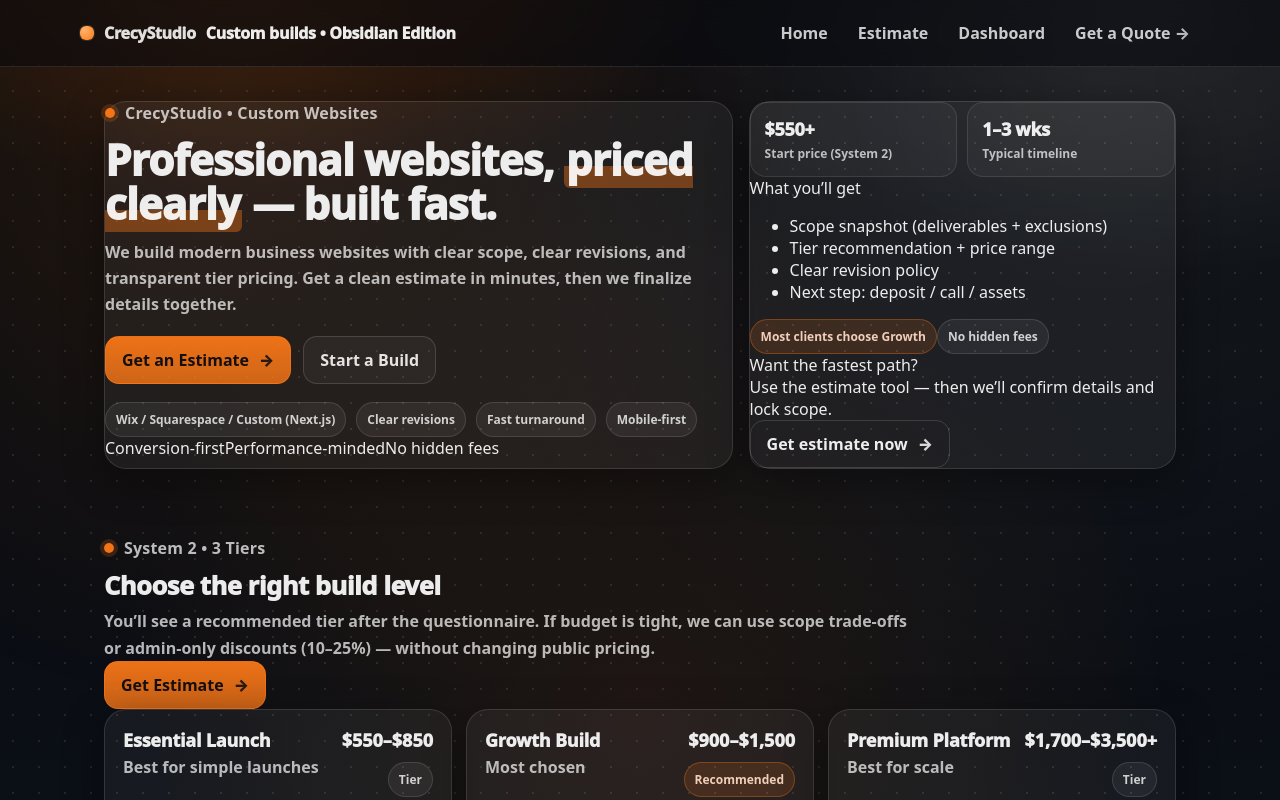
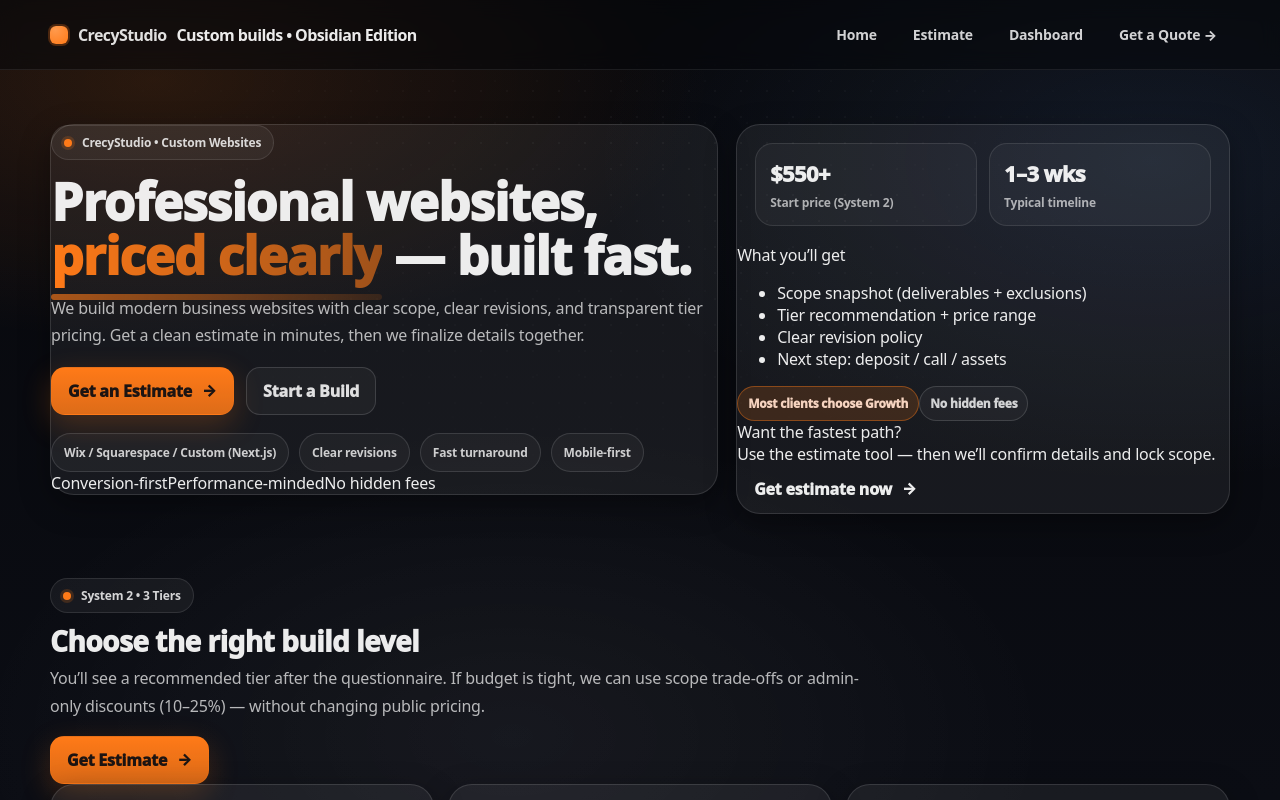
Before and after one commit to kkoly10/website-builder, a Next.js app: page / in a window 1280 px wide. Shown: the top 800 px of the page. Built offline with nearby package versions, Linux system fonts and the light colour scheme.

Commit message:
Update globals.css

```diff
--- a/app/globals.css
+++ b/app/globals.css
@@ -1,251 +1,267 @@
-/* CrecyStudio — Obsidian Orange (global) */
-/* NOTE: This file must be pure CSS. No JS/TS, no "use client". */
+/* =========================
+   CrecyStudio — Obsidian Orange (Refreshed)
+   Fixes:
+   - Containers were too tight
+   - Better typography + spacing
+   - Form readability across light/dark
+   ========================= */
 
 :root{
-  --bg: #07090d;
-  --bg2:#0b0f16;
-  --fg: rgba(255,255,255,.92);
-  --muted: rgba(255,255,255,.70);
-  --muted2: rgba(255,255,255,.56);
+  --bg: #07080c;
+  --bg2:#0b0d14;
+  --panel: rgba(255,255,255,0.06);
+  --panel2: rgba(255,255,255,0.08);
+  --stroke: rgba(255,255,255,0.12);
+  --stroke2: rgba(255,255,255,0.18);
 
-  --card: rgba(255,255,255,.05);
-  --card2: rgba(255,255,255,.07);
-  --stroke: rgba(255,255,255,.12);
+  --fg: rgba(255,255,255,0.92);
+  --muted: rgba(255,255,255,0.70);
+  --muted2: rgba(255,255,255,0.58);
 
-  --accent: #ff7a18;       /* orange */
-  --accent2:#ffb36b;       /* warm highlight */
-  --good: #38d69b;
+  --accent: #ff7a18; /* obsidian orange */
+  --accent2:#ff9a4d;
+  --accentSoft: rgba(255,122,24,0.15);
+  --accentStroke: rgba(255,122,24,0.35);
 
-  --shadow: 0 22px 70px rgba(0,0,0,.45);
-  --shadow2: 0 12px 40px rgba(0,0,0,.35);
+  --shadow: 0 16px 60px rgba(0,0,0,0.55);
+  --shadow2: 0 10px 30px rgba(0,0,0,0.35);
+
   --radius: 18px;
-  --radius2: 22px;
-  --max: 1120px;
+  --radius2: 24px;
 
-  --font: ui-sans-serif, system-ui, -apple-system, Segoe UI, Roboto, Helvetica, Arial,
-          "Apple Color Emoji","Segoe UI Emoji";
+  --max: 1180px; /* wider so text doesn't wrap too tight */
 }
 
-*{ box-sizing:border-box; }
-html,body{ height:100%; }
+*{ box-sizing: border-box; }
+html, body{ height: 100%; }
 body{
-  margin:0;
-  background: radial-gradient(900px 500px at 20% -10%, rgba(255,122,24,.18), transparent 55%),
-              radial-gradient(900px 500px at 90% 0%, rgba(255,255,255,.08), transparent 55%),
-              linear-gradient(180deg, var(--bg), var(--bg2));
+  margin: 0;
   color: var(--fg);
-  font-family: var(--font);
-  -webkit-font-smoothing: antialiased;
-  -moz-osx-font-smoothing: grayscale;
+  background:
+    radial-gradient(900px 420px at 12% 10%, rgba(255,122,24,0.14), transparent 62%),
+    radial-gradient(900px 520px at 90% 20%, rgba(120,175,255,0.10), transparent 62%),
+    radial-gradient(900px 520px at 40% 92%, rgba(255,255,255,0.05), transparent 60%),
+    linear-gradient(180deg, var(--bg), var(--bg2));
+  font-family: ui-sans-serif, system-ui, -apple-system, Segoe UI, Roboto, Helvetica, Arial, "Apple Color Emoji", "Segoe UI Emoji";
+  letter-spacing: -0.2px;
 }
 
-a{ color:inherit; text-decoration:none; }
-img{ max-width:100%; height:auto; display:block; }
-
-.container{
-  max-width: var(--max);
-  margin: 0 auto;
-  padding: 0 24px;
-}
-
-/* Background FX */
+/* Star-ish dot background */
 .bgFx{
   position: fixed;
   inset: 0;
-  z-index: -1;
   pointer-events: none;
-  opacity: .9;
-  background:
-    radial-gradient(circle at 18% 12%, rgba(255,122,24,.13), transparent 50%),
-    radial-gradient(circle at 86% 10%, rgba(255,255,255,.07), transparent 52%),
-    radial-gradient(circle at 50% 90%, rgba(255,122,24,.10), transparent 55%),
-    radial-gradient(rgba(255,255,255,.11) 1px, transparent 1px);
-  background-size:
-    auto,
-    auto,
-    auto,
-    26px 26px;
-  background-position:
-    center,
-    center,
-    center,
-    0 0;
-  filter: blur(.0px);
+  background-image:
+    radial-gradient(rgba(255,255,255,0.12) 1px, transparent 1px),
+    radial-gradient(rgba(255,255,255,0.08) 1px, transparent 1px);
+  background-size: 26px 26px, 42px 42px;
+  background-position: 0 0, 12px 18px;
+  opacity: 0.35;
+  mask-image: radial-gradient(900px 560px at 50% 20%, black, transparent 70%);
 }
 
-/* Top nav */
+a{ color: inherit; text-decoration: none; }
+
+.container{
+  width: min(var(--max), calc(100% - 48px));
+  margin: 0 auto;
+}
+
+/* =========================
+   NAV
+   ========================= */
 .topNav{
   position: sticky;
   top: 0;
   z-index: 20;
   backdrop-filter: blur(10px);
-  background: rgba(7,9,13,.55);
-  border-bottom: 1px solid rgba(255,255,255,.10);
+  background: rgba(7,8,12,0.55);
+  border-bottom: 1px solid rgba(255,255,255,0.08);
 }
 .navInner{
   display:flex;
   align-items:center;
   justify-content:space-between;
-  gap:16px;
   padding: 14px 0;
+  gap: 16px;
 }
 .brand{
   display:flex;
   align-items:center;
-  gap:10px;
-  font-weight: 950;
-  letter-spacing: -0.3px;
+  gap: 10px;
+  font-weight: 900;
+  letter-spacing: -0.6px;
 }
 .brandMark{
-  width: 14px;
-  height: 14px;
+  width: 18px;
+  height: 18px;
   border-radius: 6px;
-  background: radial-gradient(circle at 30% 30%, var(--accent2), var(--accent));
-  box-shadow: 0 0 0 1px rgba(255,255,255,.12);
+  background: radial-gradient(circle at 30% 20%, var(--accent2), var(--accent));
+  box-shadow: 0 0 0 2px rgba(255,122,24,0.25);
 }
-.brandText{ opacity:.95; }
-
+.brandText{ opacity: 0.95; }
 .navLinks{
   display:flex;
   gap: 10px;
   flex-wrap: wrap;
 }
 .navLink{
-  padding: 8px 10px;
-  border-radius: 10px;
-  color: rgba(255,255,255,.78);
   font-weight: 800;
+  font-size: 14px;
+  padding: 10px 12px;
+  border-radius: 12px;
+  color: rgba(255,255,255,0.82);
+  border: 1px solid transparent;
 }
 .navLink:hover{
-  background: rgba(255,255,255,.06);
-  color: rgba(255,255,255,.92);
+  border-color: rgba(255,255,255,0.12);
+  background: rgba(255,255,255,0.05);
 }
 
-/* Typography */
+/* =========================
+   TYPOGRAPHY
+   ========================= */
 .kicker{
-  display:flex;
+  display:inline-flex;
   align-items:center;
-  gap:10px;
+  gap: 10px;
+  padding: 8px 12px;
+  border-radius: 999px;
   font-weight: 900;
-  color: rgba(255,255,255,.72);
-  letter-spacing: .2px;
+  font-size: 12px;
+  color: rgba(255,255,255,0.82);
+  background: rgba(255,255,255,0.05);
+  border: 1px solid rgba(255,255,255,0.10);
 }
 .kickerDot{
-  width: 10px;
-  height: 10px;
-  border-radius: 99px;
-  background: rgba(255,122,24,.95);
-  box-shadow: 0 0 0 4px rgba(255,122,24,.18);
+  width: 8px; height: 8px; border-radius: 999px;
+  background: var(--accent);
+  box-shadow: 0 0 0 3px rgba(255,122,24,0.18);
 }
+
 .h1{
-  font-size: clamp(34px, 3.3vw, 54px);
-  line-height: 1.05;
-  letter-spacing: -0.9px;
+  font-size: clamp(36px, 4vw, 56px);
+  line-height: 1.06;
+  letter-spacing: -1px;
+  margin: 0;
   font-weight: 950;
-  margin: 0;
 }
 .h2{
-  font-size: clamp(22px, 2.0vw, 30px);
+  font-size: clamp(22px, 2.2vw, 30px);
   line-height: 1.15;
-  letter-spacing: -0.5px;
+  letter-spacing: -0.6px;
+  margin: 0;
   font-weight: 950;
-  margin: 0;
 }
 .p{
-  margin: 0;
   color: var(--muted);
-  line-height: 1.65;
-  font-weight: 650;
+  font-size: 16px;
+  line-height: 1.7;
 }
 .pDark{
-  margin: 0;
-  color: rgba(11,16,32,.72);
-  line-height: 1.65;
-  font-weight: 650;
+  color: rgba(255,255,255,0.72);
+  font-size: 14px;
+  line-height: 1.6;
 }
 
+/* Animated underline */
 .underline{
-  background: linear-gradient(180deg, transparent 62%, rgba(255,122,24,.38) 0);
-  padding: 0 2px;
-  border-radius: 6px;
+  background: linear-gradient(90deg, var(--accent), rgba(255,122,24,0.15));
+  background-size: 200% 100%;
+  background-position: 0 0;
+  -webkit-background-clip: text;
+  background-clip: text;
+  color: transparent;
+  position: relative;
+}
+.underline::after{
+  content:"";
+  position:absolute;
+  left: 0;
+  right: 0;
+  bottom: -10px;
+  height: 6px;
+  border-radius: 999px;
+  background: linear-gradient(90deg, rgba(255,122,24,0.7), rgba(255,122,24,0.15));
+  filter: blur(0.2px);
+  opacity: 0.9;
 }
 
-/* Cards */
+/* =========================
+   CARDS / SECTIONS
+   ========================= */
+.section{ padding: 54px 0; }
+.sectionSm{ padding: 26px 0; }
+
 .card{
-  background: var(--card);
+  background: var(--panel);
   border: 1px solid var(--stroke);
   border-radius: var(--radius2);
   box-shadow: var(--shadow2);
 }
-.cardInner{ padding: 18px; }
-.cardHover{ transition: transform .18s ease, border-color .18s ease, background .18s ease; }
+.cardInner{ padding: 22px; }
+
+.cardHover{
+  transition: transform .18s ease, border-color .18s ease, background .18s ease;
+}
 .cardHover:hover{
   transform: translateY(-2px);
-  border-color: rgba(255,122,24,.28);
-  background: rgba(255,255,255,.06);
-}
-.panel{
-  border-radius: var(--radius2);
-  overflow: hidden;
-  border: 1px solid rgba(255,255,255,.14);
-  background: rgba(255,255,255,.06);
-  box-shadow: var(--shadow);
-}
-.panelHeader{
-  padding: 18px 18px 0 18px;
-}
-.panelBody{
-  padding: 18px;
+  border-color: rgba(255,255,255,0.18);
+  background: rgba(255,255,255,0.075);
 }
 
-/* Buttons */
+/* =========================
+   BUTTONS
+   ========================= */
 .btn{
   display:inline-flex;
   align-items:center;
   justify-content:center;
-  gap:10px;
+  gap: 10px;
   padding: 12px 16px;
   border-radius: 14px;
-  font-weight: 900;
-  border: 1px solid rgba(255,255,255,.14);
-  transition: transform .14s ease, background .14s ease, border-color .14s ease;
+  font-weight: 950;
+  border: 1px solid transparent;
+  cursor: pointer;
+  user-select: none;
 }
-.btnArrow{ opacity:.9; }
-.btn:hover{ transform: translateY(-1px); }
+.btnArrow{ transform: translateY(-1px); }
 
 .btnPrimary{
-  background: linear-gradient(180deg, rgba(255,122,24,.92), rgba(255,122,24,.78));
-  border-color: rgba(255,122,24,.55);
-  color: rgba(9,11,16,.94);
+  background: linear-gradient(180deg, rgba(255,122,24,1), rgba(255,122,24,0.86));
+  color: rgba(10,12,18,0.92);
+  border-color: rgba(255,122,24,0.30);
+  box-shadow: 0 10px 30px rgba(255,122,24,0.22);
 }
-.btnPrimary:hover{
-  background: linear-gradient(180deg, rgba(255,122,24,.98), rgba(255,122,24,.84));
+.btnPrimary:hover{ filter: brightness(1.03); }
+
+.btnGhost{
+  background: rgba(255,255,255,0.04);
+  border-color: rgba(255,255,255,0.14);
+  color: rgba(255,255,255,0.86);
+}
+.btnGhost:hover{
+  background: rgba(255,255,255,0.06);
+  border-color: rgba(255,255,255,0.18);
 }
 
-.btnGhost{
-  background: rgba(255,255,255,.04);
-  color: rgba(255,255,255,.88);
-}
-.btnGhost:hover{
-  background: rgba(255,255,255,.07);
-  border-color: rgba(255,255,255,.20);
-}
-
-/* Layout helpers */
-.section{ padding: 34px 0; }
-.sectionSm{ padding: 18px 0; }
-
-.hero{ padding: 34px 0; }
+/* =========================
+   HERO LAYOUT
+   ========================= */
+.hero{ padding: 54px 0 10px; }
 .heroGrid{
   display:grid;
-  grid-template-columns: 1.25fr .85fr;
-  gap: 16px;
+  grid-template-columns: 1.15fr 0.85fr;
+  gap: 18px;
+  align-items: start;
 }
 @media (max-width: 980px){
   .heroGrid{ grid-template-columns: 1fr; }
 }
 
-.heroCopy p{ margin-top: 12px; }
+.heroCopy p{
+  margin: 12px 0 0;
+}
 .heroActions{
   display:flex;
   gap: 12px;
@@ -253,52 +269,65 @@ img{ max-width:100%; height:auto; display:block; }
   margin-top: 18px;
 }
 .pills{
+  margin-top: 18px;
   display:flex;
+  flex-wrap: wrap;
   gap: 10px;
-  flex-wrap: wrap;
-  margin-top: 18px;
 }
 .pill{
-  padding: 8px 10px;
+  font-size: 12px;
+  font-weight: 900;
+  color: rgba(255,255,255,0.78);
+  padding: 10px 12px;
   border-radius: 999px;
-  background: rgba(255,255,255,.06);
-  border: 1px solid rgba(255,255,255,.12);
-  color: rgba(255,255,255,.78);
-  font-weight: 850;
-  font-size: 12px;
+  border: 1px solid rgba(255,255,255,0.12);
+  background: rgba(255,255,255,0.04);
 }
 
 .statRow{
   display:grid;
   grid-template-columns: 1fr 1fr;
-  gap: 10px;
+  gap: 12px;
+  padding: 18px;
 }
 .stat{
-  background: rgba(255,255,255,.04);
-  border: 1px solid rgba(255,255,255,.10);
-  border-radius: 16px;
+  background: rgba(255,255,255,0.04);
+  border: 1px solid rgba(255,255,255,0.10);
+  border-radius: 18px;
   padding: 14px;
 }
-.statNum{ font-weight: 950; font-size: 18px; letter-spacing: -0.3px; }
-.statLab{ color: rgba(255,255,255,.70); font-weight: 750; margin-top: 4px; font-size: 12px; }
+.statNum{
+  font-weight: 950;
+  font-size: 22px;
+  letter-spacing: -0.6px;
+}
+.statLab{
+  margin-top: 6px;
+  color: rgba(255,255,255,0.64);
+  font-weight: 800;
+  font-size: 12px;
+}
 
 .badge{
   display:inline-flex;
   align-items:center;
   padding: 8px 10px;
   border-radius: 999px;
-  background: rgba(255,255,255,.06);
-  border: 1px solid rgba(255,255,255,.12);
-  color: rgba(255,255,255,.78);
-  font-weight: 850;
+  border: 1px solid rgba(255,255,255,0.14);
+  background: rgba(255,255,255,0.04);
+  font-weight: 950;
   font-size: 12px;
+  color: rgba(255,255,255,0.80);
 }
 .badgeHot{
-  background: rgba(255,122,24,.14);
-  border-color: rgba(255,122,24,.32);
-  color: rgba(255,220,200,.92);
+  border-color: rgba(255,122,24,0.40);
+  background: rgba(255,122,24,0.16);
+  color: rgba(255,220,200,0.95);
 }
 
+/* =========================
+   TIERS
+   ========================= */
 .tierGrid{
   display:grid;
   grid-template-columns: repeat(3, 1fr);
@@ -310,54 +339,131 @@ img{ max-width:100%; height:auto; display:block; }
 .tierHead{
   display:flex;
   justify-content:space-between;
-  gap: 12px;
+  gap: 14px;
   align-items:flex-start;
 }
-.tierName{ font-weight: 950; font-size: 18px; letter-spacing: -0.2px; }
-.tierSub{ color: rgba(255,255,255,.70); font-weight: 750; margin-top: 4px; }
-.tierPrice{ font-weight: 950; font-size: 18px; }
+.tierName{ font-weight: 950; font-size: 18px; }
+.tierSub{ margin-top: 6px; color: rgba(255,255,255,0.65); font-weight: 800; font-size: 13px; }
+.tierPrice{ font-weight: 950; font-size: 20px; letter-spacing: -0.5px; }
 .tierList{
-  margin: 14px 0 0 0;
+  margin: 14px 0 0;
   padding-left: 18px;
-  line-height: 1.85;
-  color: rgba(255,255,255,.82);
-  font-weight: 700;
+  color: rgba(255,255,255,0.82);
+  line-height: 1.8;
 }
 .tierCTA{
   display:flex;
   gap: 10px;
   flex-wrap: wrap;
-  margin-top: 14px;
+  margin-top: 16px;
 }
 
-/* Inputs (estimate page uses .input) */
+/* =========================
+   PANELS + FORMS
+   (IMPORTANT: fixes legibility everywhere)
+   ========================= */
+.panel{
+  background: rgba(255,255,255,0.04);
+  border: 1px solid rgba(255,255,255,0.12);
+  border-radius: var(--radius2);
+  overflow: hidden;
+}
+.panelHeader{
+  padding: 18px 20px;
+  border-bottom: 1px solid rgba(255,255,255,0.08);
+  background: rgba(255,255,255,0.03);
+}
+.panelBody{ padding: 18px 20px; }
+
 .fieldLabel{
-  font-weight: 900;
-  color: rgba(255,255,255,.78);
-  margin-bottom: 6px;
+  font-weight: 950;
+  font-size: 13px;
+  color: rgba(255,255,255,0.78);
+  margin-bottom: 8px;
 }
-.input{
+.smallNote{
+  font-size: 12px;
+  color: rgba(255,255,255,0.58);
+  line-height: 1.5;
+}
+
+/* Inputs readable on dark */
+.input, .select, .textarea{
   width: 100%;
   padding: 12px 12px;
   border-radius: 14px;
-  border: 1px solid rgba(255,255,255,.14);
-  background: rgba(255,255,255,.06);
-  color: rgba(255,255,255,.90);
+  border: 1px solid rgba(255,255,255,0.14);
+  background: rgba(10,12,18,0.55);
+  color: rgba(255,255,255,0.92);
+  font-size: 15px;
   outline: none;
-  font-weight: 650;
 }
-.input::placeholder{ color: rgba(255,255,255,.48); }
-.input:focus{
-  border-color: rgba(255,122,24,.45);
-  box-shadow: 0 0 0 4px rgba(255,122,24,.14);
+.textarea{ resize: vertical; min-height: 92px; }
+.input::placeholder, .textarea::placeholder{ color: rgba(255,255,255,0.45); }
+
+.input:focus, .select:focus, .textarea:focus{
+  border-color: rgba(255,122,24,0.45);
+  box-shadow: 0 0 0 3px rgba(255,122,24,0.14);
 }
 
-.row{ display:flex; gap:12px; flex-wrap: wrap; }
+/* Checkbox row: fixes odd placement */
+.checkRow{
+  display:flex;
+  align-items:center;
+  justify-content:space-between;
+  gap: 12px;
+  padding: 12px 12px;
+  border: 1px solid rgba(255,255,255,0.10);
+  border-radius: 14px;
+  background: rgba(255,255,255,0.03);
+}
+.checkLeft{
+  display:flex;
+  align-items:center;
+  gap: 10px;
+  min-width: 0;
+}
+.checkRow input[type="checkbox"]{
+  width: 18px;
+  height: 18px;
+  accent-color: var(--accent);
+}
+.checkLabel{
+  font-weight: 900;
+  color: rgba(255,255,255,0.86);
+  overflow:hidden;
+  text-overflow: ellipsis;
+  white-space: nowrap;
+}
+.checkHint{
+  font-size: 12px;
+  color: rgba(255,255,255,0.55);
+}
 
-footer{
-  margin-top: 40px;
-  padding: 24px 0;
-  border-top: 1px solid rgba(255,255,255,.10);
-  color: rgba(255,255,255,.70);
-  font-weight: 700;
+/* Layout helpers */
+.row{
+  display:flex;
+  gap: 12px;
+  flex-wrap: wrap;
 }
+.grid2{
+  display:grid;
+  grid-template-columns: 1fr 1fr;
+  gap: 12px;
+}
+@media (max-width: 820px){
+  .grid2{ grid-template-columns: 1fr; }
+}
+
+/* Footer */
+.footer{
+  padding: 26px 0 50px;
+  color: rgba(255,255,255,0.62);
+  font-size: 13px;
+}
+.footerLinks{
+  display:flex;
+  gap: 14px;
+  flex-wrap: wrap;
+  margin-top: 10px;
+}
```
